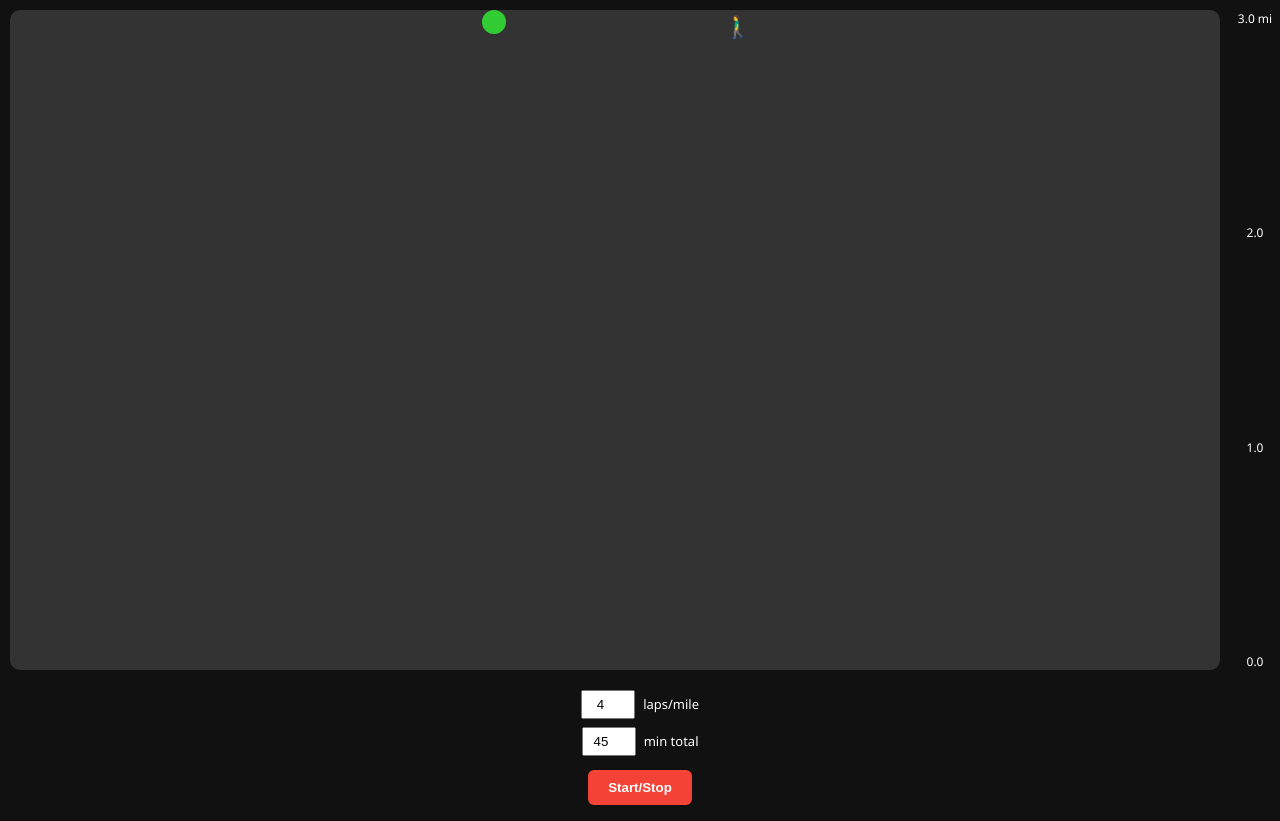
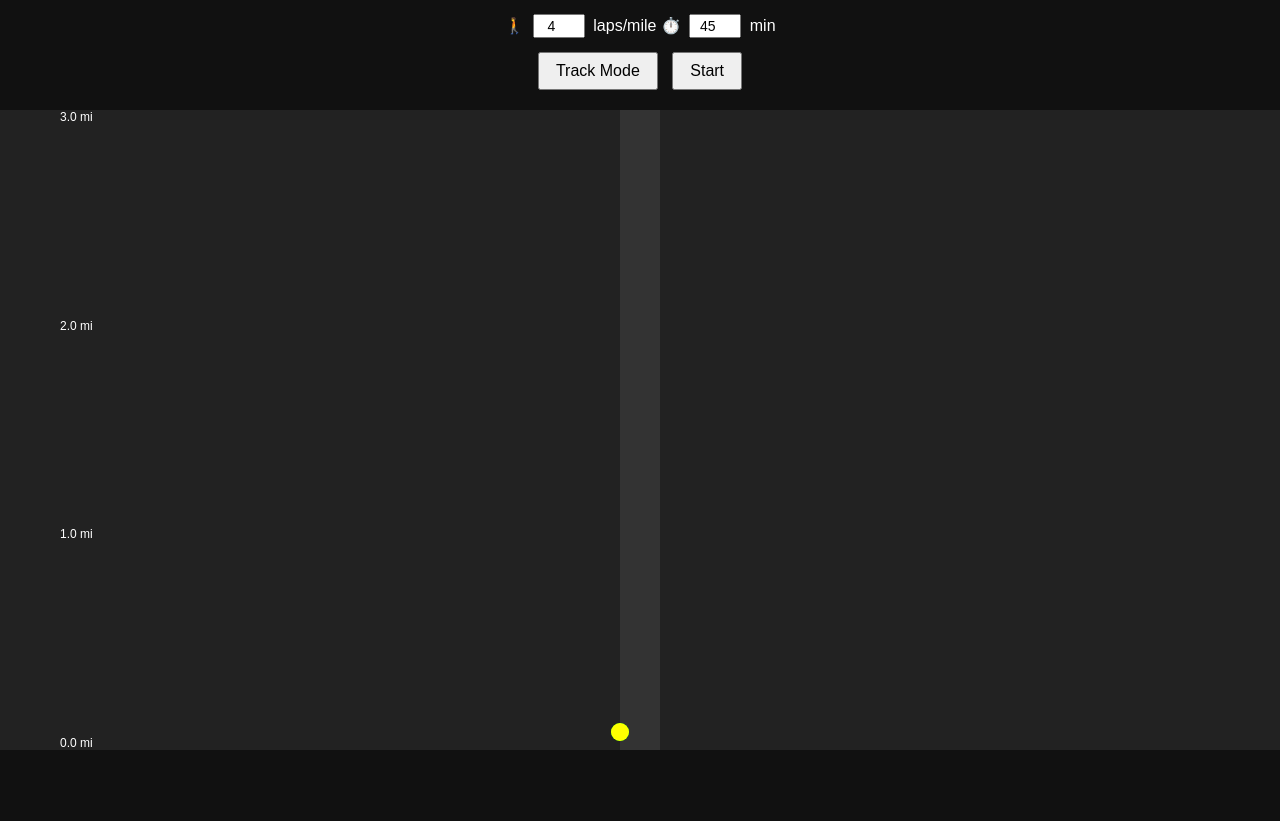
Before and after one commit to EMSCodeSim/packtest2, a plain HTML site: page road.html in a window 1280 px wide. After the commit the page ends 800 px from the top, so only its background shows below. Drawn offline with Linux system fonts and the light colour scheme.

Commit message:
Update road.html

```diff
--- a/road.html
+++ b/road.html
@@ -1,170 +1,110 @@
 <!DOCTYPE html>
-<html lang="en">
+<html>
 <head>
-  <meta charset="UTF-8" />
-  <meta name="viewport" content="width=device-width, initial-scale=1.0"/>
   <title>Road Mode</title>
+  <meta name="viewport" content="width=device-width, initial-scale=1.0">
   <style>
     body {
       margin: 0;
+      font-family: sans-serif;
       background: #111;
       color: white;
-      font-family: 'Segoe UI', sans-serif;
-    }
-
-    .road-container {
-      position: relative;
-      height: 85vh;
-      width: 100%;
-      display: flex;
-      flex-direction: row;
-    }
-
-    .road {
-      flex: 1;
-      background: #333;
-      margin: 10px;
-      border-radius: 10px;
-      position: relative;
       overflow: hidden;
     }
 
-    .pacer, .walker {
-      position: absolute;
-      width: 24px;
-      height: 24px;
-      transform: translateX(-50%);
+    #roadContainer {
+      position: relative;
+      width: 100%;
+      height: 80vh;
+      background: #222;
+      display: flex;
+      justify-content: center;
+      align-items: flex-end;
     }
 
-    .pacer {
-      background: limegreen;
-      border-radius: 50%;
-      left: 40%;
-      z-index: 2;
+    #road {
+      width: 40px;
+      height: 100%;
+      background: #333;
+      position: relative;
     }
 
-    .walker {
-      font-size: 22px;
-      left: 60%;
-      z-index: 3;
+    .dot, .walker {
+      position: absolute;
+      width: 18px;
+      height: 18px;
+      border-radius: 50%;
+      transform: translate(-50%, -50%);
     }
 
-    .markers {
-      width: 50px;
-      padding-top: 10px;
-      padding-bottom: 10px;
+    .dot { background: lime; }
+    .walker { background: yellow; }
+
+    #markers {
+      position: absolute;
+      left: 60px;
+      top: 0;
+      height: 100%;
       display: flex;
       flex-direction: column;
       justify-content: space-between;
-      align-items: center;
-    }
-
-    .markers div {
       font-size: 12px;
     }
 
-    .bottom-panel {
+    #controls {
       text-align: center;
       padding: 10px;
     }
 
-    .input-group {
-      margin-bottom: 8px;
-    }
-
-    .input-group input {
+    input {
       width: 40px;
-      padding: 5px;
+      font-size: 14px;
+      padding: 2px 4px;
+      margin: 4px;
       text-align: center;
-      margin-right: 4px;
-    }
-
-    .input-group label {
-      font-size: 13px;
     }
 
     button {
-      padding: 10px 20px;
-      font-weight: bold;
-      border: none;
-      border-radius: 6px;
-      background: #f44336;
-      color: white;
-      margin: 6px;
+      padding: 8px 16px;
+      font-size: 16px;
+      margin: 10px 5px;
     }
   </style>
 </head>
 <body>
+  <div id="controls">
+    <label>🚶 <input type="number" id="lapsPerMile"> laps/mile</label>
+    <label>⏱️ <input type="number" id="goalTime"> min</label><br>
+    <button onclick="toggleTrack()">Track Mode</button>
+    <button onclick="startStop()">Start</button>
+  </div>
 
-<div class="road-container">
-  <div class="road" id="road">
-    <div id="pacerDot" class="pacer"></div>
-    <div id="walkerIcon" class="walker">🚶‍♂️</div>
+  <div id="roadContainer">
+    <div id="road">
+      <div class="dot" id="pacerDot" style="bottom: 0;"></div>
+      <div class="walker" id="walkerIcon" style="bottom: 0;"></div>
+    </div>
+    <div id="markers">
+      <div>3.0 mi</div>
+      <div>2.0 mi</div>
+      <div>1.0 mi</div>
+      <div>0.0 mi</div>
+    </div>
   </div>
-  <div class="markers">
-    <div>3.0 mi</div>
-    <div>2.0</div>
-    <div>1.0</div>
-    <div>0.0</div>
-  </div>
-</div>
 
-<div class="bottom-panel">
-  <div class="input-group">
-    <input type="number" id="lapsPerMile" value="4" maxlength="2">
-    <label>laps/mile</label>
-  </div>
-  <div class="input-group">
-    <input type="number" id="goalTime" value="45" maxlength="2">
-    <label>min total</label>
-  </div>
-  <button onclick="toggleRoad()">Start/Stop</button>
-</div>
+  <script>
+    window.onload = function () {
+      document.getElementById('lapsPerMile').value = localStorage.getItem('lapsPerMile') || 4;
+      document.getElementById('goalTime').value = localStorage.getItem('goalTime') || 45;
+    };
 
-<script>
-let isRoadRunning = false;
-let startTime;
-let animationFrame;
-let userProgress = 0;
+    function toggleTrack() {
+      window.location.href = "track.html";
+    }
 
-function toggleRoad() {
-  if (isRoadRunning) {
-    cancelAnimationFrame(animationFrame);
-    isRoadRunning = false;
-    return;
-  }
-
-  isRoadRunning = true;
-  startTime = Date.now();
-  userProgress = 0;
-
-  const goalMinutes = parseFloat(document.getElementById('goalTime').value) || 45;
-  const totalDistance = 3; // miles
-  const duration = goalMinutes * 60 * 1000; // in ms
-
-  const roadElement = document.getElementById('road');
-  const roadHeight = roadElement.clientHeight;
-
-  function step() {
-    const elapsed = Date.now() - startTime;
-    const progress = Math.min(elapsed / duration, 1);
-    const yPacer = roadHeight - progress * roadHeight;
-    const yWalker = roadHeight - userProgress * roadHeight;
-
-    document.getElementById('pacerDot').style.top = `${yPacer}px`;
-    document.getElementById('walkerIcon').style.top = `${yWalker}px`;
-
-    // Simulate walker moving 90% as fast as pacer
-    userProgress = Math.min(userProgress + 0.00025, 1);
-
-    if (progress < 1 && isRoadRunning) {
-      animationFrame = requestAnimationFrame(step);
+    function startStop() {
+      alert("Road mode started – logic not implemented here");
     }
-  }
-
-  animationFrame = requestAnimationFrame(step);
-}
-</script>
-
+  </script>
 </body>
 </html>
```
